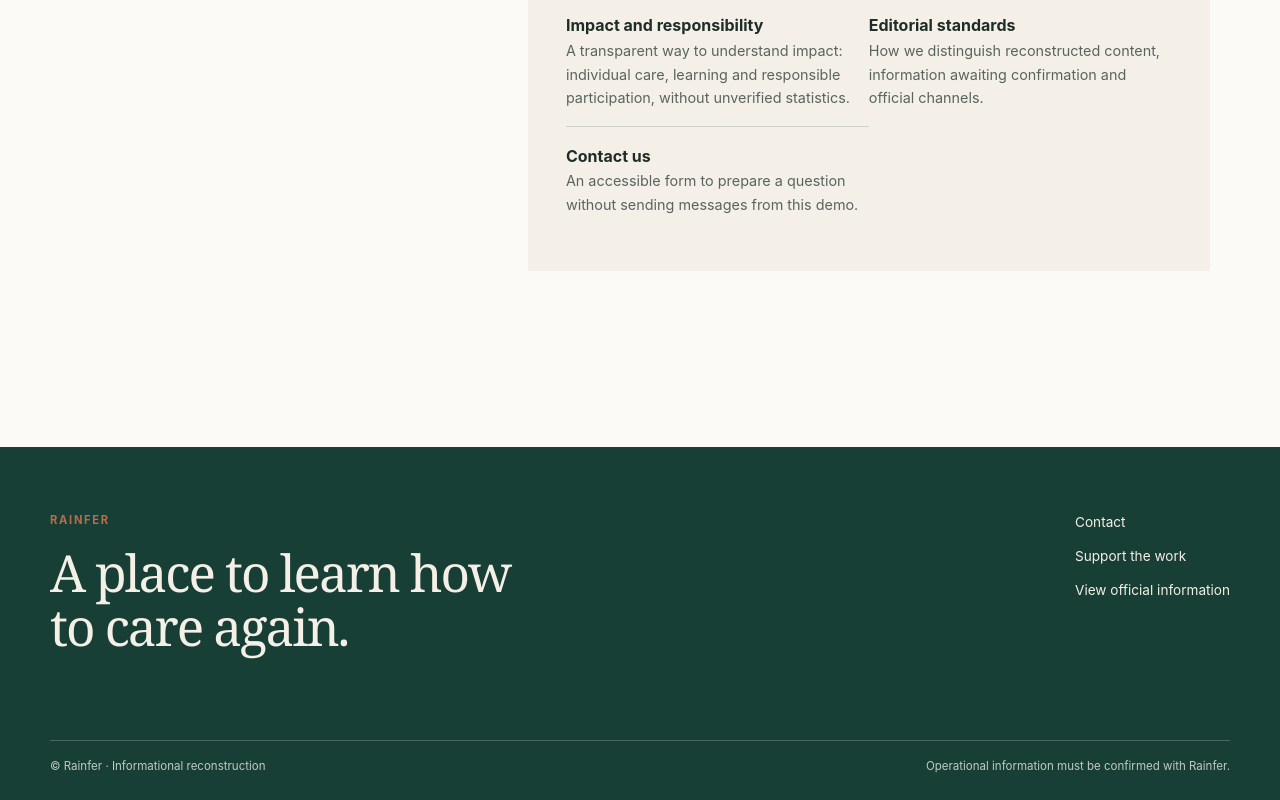
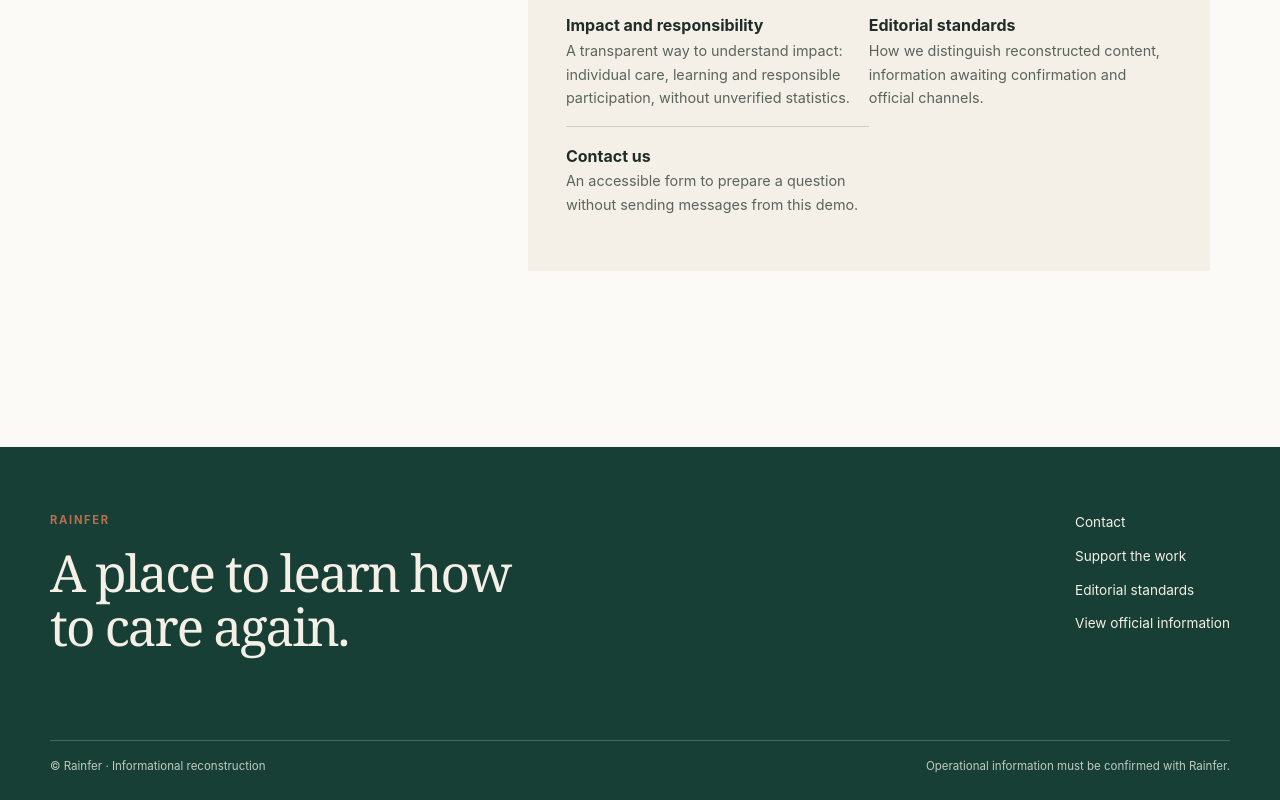
Before and after one commit to itsbaask/rainfer-sanctuary, an Astro site: page /en in a window 1280 px wide. Shown: the part 6395-7195 px from the top of the page. Built offline with nearby package versions, Linux system fonts and the light colour scheme; Astro itself is replaced by a stand-in of ours; no server answers.

Commit message:
Surface editorial transparency and reconstruction disclosure

```diff
--- a/src/components/Footer.astro
+++ b/src/components/Footer.astro
@@ -9,7 +9,7 @@ const supportPath = locale === 'es' ? '/es/que-puedes-hacer-tu' : '/en/support-u
 <footer class="site-footer">
   <div class="footer-main">
     <div><p class="kicker">RAINFER</p><h2>{locale === 'es' ? 'Un lugar para volver a aprender a cuidar.' : 'A place to learn how to care again.'}</h2></div>
-    <div class="footer-links"><a href={contactPath}>{locale === 'es' ? 'Contacto' : 'Contact'}</a><a href={supportPath}>{copy.support}</a><a href="https://rainfer.org/" rel="noopener noreferrer">{copy.official}</a></div>
+    <div class="footer-links"><a href={contactPath}>{locale === 'es' ? 'Contacto' : 'Contact'}</a><a href={supportPath}>{copy.support}</a><a href={locale === 'es' ? '/es/criterios-editoriales' : '/en/editorial-standards'}>{locale === 'es' ? 'Criterios editoriales' : 'Editorial standards'}</a><a href="https://rainfer.org/" rel="noopener noreferrer">{copy.official}</a></div>
   </div>
   <div class="footer-bottom"><span>© Rainfer · {locale === 'es' ? 'Reconstrucción informativa' : 'Informational reconstruction'}</span><span>{copy.sourceNote}</span></div>
 </footer>
```
